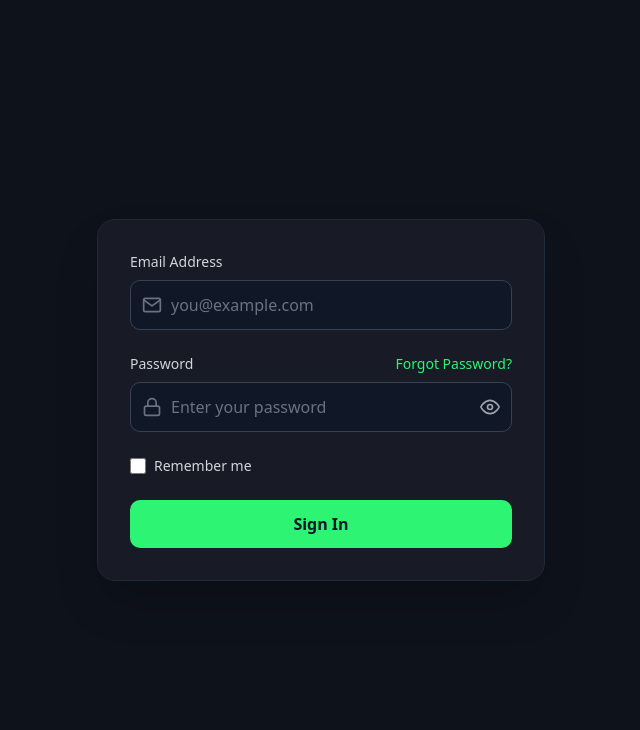
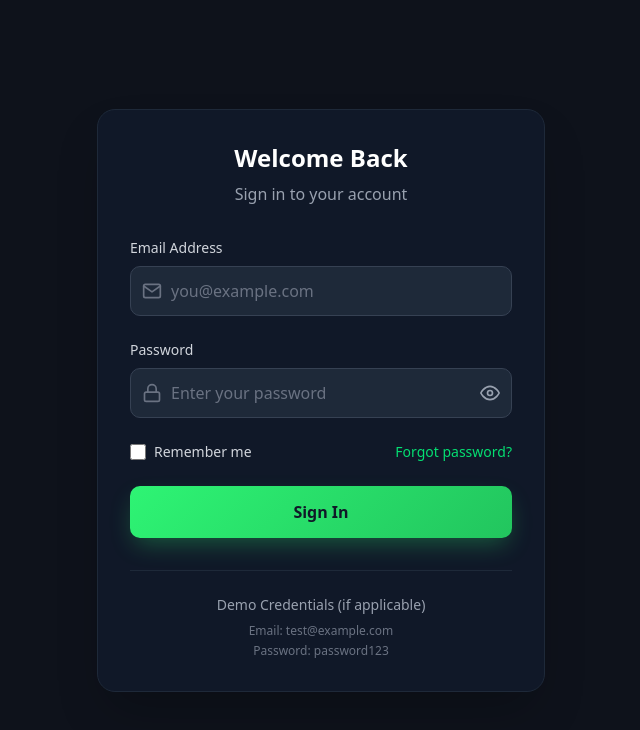
Before and after one commit to amuhaimen/fdahunter1_FO828B94B8AC4, a Next.js app: page / in a window 1280 px wide. Shown: the top 730 px of the page, without its empty margins (319-959 px from the left). Built offline with nearby package versions, Linux system fonts and the light colour scheme; no server answers.

Commit message:
login api successfully added

```diff
--- a/_components/Auth/Login.tsx
+++ b/_components/Auth/Login.tsx
@@ -1,7 +1,11 @@
 "use client";
 
-import { useState } from "react";
-import { FiEye, FiEyeOff, FiMail, FiLock, FiAlertCircle } from "react-icons/fi";
+import { useState, useEffect } from "react";
+import { useRouter } from "next/navigation";
+import { FiEye, FiEyeOff, FiMail, FiLock } from "react-icons/fi";
+import { useAuth } from "@/context/AuthContext";
+import { LoginResponse } from "@/services/authApi";
+import toast from "react-hot-toast";
 
 export default function LoginForm() {
   const [formData, setFormData] = useState({
@@ -10,7 +14,17 @@ export default function LoginForm() {
   });
   const [showPassword, setShowPassword] = useState(false);
   const [isLoading, setIsLoading] = useState(false);
-  const [errors, setErrors] = useState<{ email?: string; password?: string; general?: string }>({});
+  const [errors, setErrors] = useState<{ email?: string; password?: string }>({});
+
+  const { login, isAuthenticated, isLoading: authLoading } = useAuth();
+  const router = useRouter();
+
+  // Redirect if already authenticated
+  useEffect(() => {
+    if (isAuthenticated && !authLoading) {
+      router.push('/dashboard');
+    }
+  }, [isAuthenticated, authLoading, router]);
 
   const handleSubmit = async (e: React.FormEvent) => {
     e.preventDefault();
@@ -18,64 +32,133 @@ export default function LoginForm() {
     setErrors({});
 
     // Basic validation
-    const newErrors: { email?: string; password?: string } = {};
-
-    if (!formData.email) {
-      newErrors.email = "Email is required";
-    } else if (!/\S+@\S+\.\S+/.test(formData.email)) {
-      newErrors.email = "Email is invalid";
-    }
-
-    if (!formData.password) {
-      newErrors.password = "Password is required";
-    } else if (formData.password.length < 6) {
-      newErrors.password = "Password must be at least 6 characters";
-    }
-
-    if (Object.keys(newErrors).length > 0) {
-      setErrors(newErrors);
+    if (!formData.email.trim()) {
+      toast.error("Email is required");
+      setErrors({ email: "Email is required" });
       setIsLoading(false);
       return;
     }
 
-    // TODO: Implement actual login API call
+    if (!formData.password) {
+      toast.error("Password is required");
+      setErrors({ password: "Password is required" });
+      setIsLoading(false);
+      return;
+    }
+
+    // Email format validation
+    const emailRegex = /^[^\s@]+@[^\s@]+\.[^\s@]+$/;
+    if (!emailRegex.test(formData.email)) {
+      toast.error("Please enter a valid email address");
+      setErrors({ email: "Please enter a valid email address" });
+      setIsLoading(false);
+      return;
+    }
+
+    // Show loading toast
+    const loadingToast = toast.loading("Signing in...");
+
     try {
-      console.log("Login attempt:", formData);
-      // Simulate API call
-      await new Promise(resolve => setTimeout(resolve, 1000));
+      const response = await login(formData);
 
-      // For demo purposes - always show success
-      alert("Login successful! (This is a demo)");
+      if (response.success) {
+        // Dismiss loading toast
+        toast.dismiss(loadingToast);
 
-    } catch (error) {
-      setErrors({
-        general: "Login failed. Please check your credentials."
+        // Show success toast
+        toast.success("Login successful! Redirecting...", {
+          duration: 2000,
         });
+
+        // Redirect based on user type after delay
+        setTimeout(() => {
+          const userType = response.type;
+          if (userType === 'admin') {
+            router.push("/dashboard");
+          } else {
+            router.push("/");
+          }
+        }, 1500);
+      } else {
+        // Dismiss loading toast
+        toast.dismiss(loadingToast);
+
+        // Show error toast from API response
+        let errorMessage = "Login failed. Please try again.";
+
+        if (typeof response.message === 'string') {
+          errorMessage = response.message;
+        } else if (response.message?.message) {
+          errorMessage = response.message.message;
+        }
+
+        toast.error(errorMessage);
+      }
+
+    } catch (error: any) {
+      // Dismiss loading toast
+      toast.dismiss(loadingToast);
+
+      console.error("Login form error:", error);
+
+      // Show error toast
+      let errorMessage = "Login failed. Please try again.";
+
+      if (error.success === false) {
+        if (typeof error.message === 'string') {
+          errorMessage = error.message;
+        } else if (error.message?.message) {
+          errorMessage = error.message.message;
+        }
+      } else if (error instanceof Error) {
+        errorMessage = error.message;
+      } else if (typeof error === 'string') {
+        errorMessage = error;
+      }
+
+      toast.error(errorMessage);
     } finally {
       setIsLoading(false);
     }
   };
 
-  const handleForgotPassword = () => {
-    // TODO: Implement forgot password flow
-    alert("Forgot password feature coming soon!");
-  };
+  if (authLoading) {
+    return (
+      <div className="min-h-screen flex items-center justify-center p-4" style={{ backgroundColor: '#0e121b' }}>
+        <div className="fixed inset-0 bg-black/50 backdrop-blur-sm"></div>
+        <div className="relative z-10 flex flex-col items-center">
+          <div className="animate-spin rounded-full h-16 w-16 border-4 border-t-transparent border-green-500 mb-6"></div>
+          <h2 className="text-xl font-semibold text-white mb-2">Checking Authentication</h2>
+          <p className="text-gray-300">Please wait while we verify your session...</p>
+        </div>
+      </div>
+    );
+  }
 
   return (
     <div className="min-h-screen flex items-center justify-center p-4" style={{ backgroundColor: '#0e121b' }}>
-      <div className="w-full max-w-md">
 
-        {/* Login Form Card */}
-        <div
-          className="rounded-2xl p-8 shadow-2xl border border-gray-800"
-          style={{ backgroundColor: '#181a25' }}
-        >
-          {errors.general && (
-            <div className="mb-6 p-4 rounded-lg flex items-center gap-3" style={{ backgroundColor: 'rgba(239, 68, 68, 0.1)', border: '1px solid rgba(239, 68, 68, 0.3)' }}>
-              <FiAlertCircle className="text-red-500 flex-shrink-0" />
-              <p className="text-red-400 text-sm">{errors.general}</p>
+      {/* Loading Overlay */}
+      {isLoading && (
+        <>
+          <div className="fixed inset-0 bg-black/60 backdrop-blur-sm z-40"></div>
+          <div className="fixed inset-0 flex items-center justify-center z-50">
+            <div className="flex flex-col items-center">
+              <div className="animate-spin rounded-full h-16 w-16 border-4 border-t-transparent border-green-500 mb-6"></div>
+              <h2 className="text-xl font-semibold text-white mb-2">Signing In</h2>
+              <p className="text-gray-300">Please wait...</p>
             </div>
+          </div>
+        </>
       )}
+
+      <div className="w-full max-w-md relative z-10">
+
+        <div className="rounded-2xl p-8 shadow-2xl border border-gray-800 bg-gray-900 backdrop-blur-sm bg-opacity-90">
+          <div className="text-center mb-8">
+            <h1 className="text-2xl font-bold text-white mb-2">Welcome Back</h1>
+            <p className="text-gray-400">Sign in to your account</p>
+          </div>
 
           <form onSubmit={handleSubmit} className="space-y-6">
             {/* Email Field */}
@@ -91,36 +174,32 @@ export default function LoginForm() {
                   id="email"
                   type="email"
                   value={formData.email}
-                  onChange={(e) => setFormData({ ...formData, email: e.target.value })}
-                  className={`block w-full pl-10 pr-3 py-3 rounded-lg border bg-gray-900 text-white placeholder-gray-500 focus:outline-none focus:ring-2 focus:border-transparent transition-all ${
-                    errors.email
-                      ? 'border-red-500 focus:ring-red-500'
-                      : 'border-gray-700 focus:ring-emerald-500'
+                  onChange={(e) => {
+                    setFormData({ ...formData, email: e.target.value.trim() });
+                    if (errors.email) setErrors({ ...errors, email: undefined });
+                  }}
+                  className={`block w-full pl-10 pr-3 py-3 rounded-lg border bg-gray-800 text-white placeholder-gray-500 focus:outline-none focus:ring-2 focus:border-transparent transition-all ${
+                    errors.email ? 'border-red-500 focus:ring-red-500' : 'border-gray-700 focus:ring-green-500 focus:border-green-500'
                   }`}
                   placeholder="you@example.com"
-                  style={{ caretColor: '#2ef474' }}
+                  disabled={isLoading}
                 />
               </div>
               {errors.email && (
-                <p className="mt-2 text-sm text-red-400">{errors.email}</p>
+                <p className="mt-2 text-sm text-red-400 flex items-center gap-1 animate-pulse">
+                  <svg className="w-4 h-4" fill="currentColor" viewBox="0 0 20 20">
+                    <path fillRule="evenodd" d="M18 10a8 8 0 11-16 0 8 8 0 0116 0zm-7-4a1 1 0 11-2 0 1 1 0 012 0zM9 9a1 1 0 000 2v3a1 1 0 001 1h1a1 1 0 100-2v-3a1 1 0 00-1-1H9z" clipRule="evenodd" />
+                  </svg>
+                  {errors.email}
+                </p>
               )}
             </div>
 
             {/* Password Field */}
             <div>
-              <div className="flex items-center justify-between mb-2">
-                <label htmlFor="password" className="block text-sm font-medium text-gray-300">
+              <label htmlFor="password" className="block text-sm font-medium text-gray-300 mb-2">
                 Password
               </label>
-                <button
-                  type="button"
-                  onClick={handleForgotPassword}
-                  className="text-sm font-medium transition-colors hover:text-emerald-400"
-                  style={{ color: '#2ef474' }}
-                >
-                  Forgot Password?
-                </button>
-              </div>
               <div className="relative">
                 <div className="absolute inset-y-0 left-0 pl-3 flex items-center pointer-events-none">
                   <FiLock className="h-5 w-5 text-gray-500" />
@@ -129,55 +208,74 @@ export default function LoginForm() {
                   id="password"
                   type={showPassword ? "text" : "password"}
                   value={formData.password}
-                  onChange={(e) => setFormData({ ...formData, password: e.target.value })}
-                  className={`block w-full pl-10 pr-12 py-3 rounded-lg border bg-gray-900 text-white placeholder-gray-500 focus:outline-none focus:ring-2 focus:border-transparent transition-all ${
-                    errors.password
-                      ? 'border-red-500 focus:ring-red-500'
-                      : 'border-gray-700 focus:ring-emerald-500'
+                  onChange={(e) => {
+                    setFormData({ ...formData, password: e.target.value });
+                    if (errors.password) setErrors({ ...errors, password: undefined });
+                  }}
+                  className={`block w-full pl-10 pr-12 py-3 rounded-lg border bg-gray-800 text-white placeholder-gray-500 focus:outline-none focus:ring-2 focus:border-transparent transition-all ${
+                    errors.password ? 'border-red-500 focus:ring-red-500' : 'border-gray-700 focus:ring-green-500 focus:border-green-500'
                   }`}
                   placeholder="Enter your password"
-                  style={{ caretColor: '#2ef474' }}
+                  disabled={isLoading}
                 />
                 <button
                   type="button"
                   onClick={() => setShowPassword(!showPassword)}
-                  className="absolute inset-y-0 right-0 pr-3 flex items-center"
-                  style={{ color: '#9ca3af' }}
+                  className="absolute inset-y-0 right-0 pr-3 flex items-center text-gray-400 hover:text-gray-300 transition-colors"
+                  disabled={isLoading}
                 >
                   {showPassword ? (
-                    <FiEyeOff className="h-5 w-5 hover:text-gray-300 transition-colors" />
+                    <FiEyeOff className="h-5 w-5" />
                   ) : (
-                    <FiEye className="h-5 w-5 hover:text-gray-300 transition-colors" />
+                    <FiEye className="h-5 w-5" />
                   )}
                 </button>
               </div>
               {errors.password && (
-                <p className="mt-2 text-sm text-red-400">{errors.password}</p>
+                <p className="mt-2 text-sm text-red-400 flex items-center gap-1 animate-pulse">
+                  <svg className="w-4 h-4" fill="currentColor" viewBox="0 0 20 20">
+                    <path fillRule="evenodd" d="M18 10a8 8 0 11-16 0 8 8 0 0116 0zm-7-4a1 1 0 11-2 0 1 1 0 012 0zM9 9a1 1 0 000 2v3a1 1 0 001 1h1a1 1 0 100-2v-3a1 1 0 00-1-1H9z" clipRule="evenodd" />
+                  </svg>
+                  {errors.password}
+                </p>
               )}
             </div>
 
-            {/* Remember Me Checkbox */}
+            {/* Remember Me & Forgot Password */}
+            <div className="flex items-center justify-between">
               <div className="flex items-center">
                 <input
                   id="remember"
                   type="checkbox"
-                className="h-4 w-4 rounded border-gray-700 bg-gray-900 focus:ring-emerald-500 focus:ring-offset-gray-900 focus:ring-offset-2"
+                  className="h-4 w-4 rounded border-gray-700 bg-gray-800 focus:ring-green-500 focus:ring-offset-gray-900 focus:ring-offset-2"
                   style={{ accentColor: '#2ef474' }}
+                  disabled={isLoading}
                 />
                 <label htmlFor="remember" className="ml-2 block text-sm text-gray-300">
                   Remember me
                 </label>
+              </div>
+              <button
+                type="button"
+                onClick={() => toast.info("Forgot password feature coming soon!")}
+                className="text-sm font-medium text-green-400 hover:text-green-300 transition-colors disabled:opacity-50"
+                disabled={isLoading}
+              >
+                Forgot password?
+              </button>
             </div>
 
             {/* Submit Button */}
             <button
               type="submit"
               disabled={isLoading}
-              className="w-full py-3 px-4 rounded-lg font-medium text-gray-900 transition-all duration-200 transform hover:scale-[1.02] focus:outline-none focus:ring-2 focus:ring-offset-2 focus:ring-offset-gray-900 disabled:opacity-50 disabled:cursor-not-allowed hover:shadow-lg hover:shadow-emerald-500/20"
+              className="w-full py-3.5 px-4 rounded-lg font-semibold text-gray-900 transition-all duration-300 transform hover:scale-[1.02] active:scale-[0.98] focus:outline-none focus:ring-2 focus:ring-offset-2 focus:ring-offset-gray-900 disabled:opacity-50 disabled:cursor-not-allowed disabled:hover:scale-100 relative overflow-hidden group"
               style={{
-                backgroundColor: '#2ef474'
+                background: 'linear-gradient(135deg, #2ef474 0%, #22c55e 100%)',
+                boxShadow: '0 10px 25px -5px rgba(46, 244, 116, 0.3)'
               }}
             >
+              <span className="relative z-10">
                 {isLoading ? (
                   <div className="flex items-center justify-center">
                     <svg className="animate-spin h-5 w-5 mr-3 text-gray-900" xmlns="http://www.w3.org/2000/svg" fill="none" viewBox="0 0 24 24">
@@ -187,13 +285,24 @@ export default function LoginForm() {
                     Signing in...
                   </div>
                 ) : (
-                <span className="font-semibold">Sign In</span>
+                  "Sign In"
                 )}
+              </span>
+              <div className="absolute inset-0 bg-gradient-to-r from-green-500 to-emerald-500 opacity-0 group-hover:opacity-100 transition-opacity duration-300"></div>
             </button>
           </form>
+
+          {/* Demo Credentials Hint */}
+          <div className="mt-8 pt-6 border-t border-gray-800">
+            <div className="text-center">
+              <p className="text-sm text-gray-400 mb-2">Demo Credentials (if applicable)</p>
+              <div className="text-xs text-gray-500 space-y-1">
+                <p>Email: test@example.com</p>
+                <p>Password: password123</p>
               </div>
-
-
+            </div>
+          </div>
+        </div>
       </div>
     </div>
   );
--- a/_components/PrivateRoute.tsx
+++ b/_components/PrivateRoute.tsx
@@ -1,8 +1,8 @@
+'use client';
 import { useEffect } from 'react';
-import { useRouter } from 'next/router';
+import { useRouter } from 'next/navigation';
 import { useAuth } from '@/context/AuthContext';
-import authApi from '@/services/authApi';
-
+import toast from 'react-hot-toast';
 
 interface PrivateRouteProps {
   children: React.ReactNode;
@@ -12,32 +12,32 @@ interface PrivateRouteProps {
 
 const PrivateRoute: React.FC<PrivateRouteProps> = ({
   children,
-  allowedRoles = ['admin'],
-  redirectTo = '/login'
+  allowedRoles = ['admin', 'user'],
+  redirectTo = '/'
 }) => {
-  const { isAuthenticated, isLoading, user } = useAuth();
+  const { isAuthenticated, isLoading, userType } = useAuth();
   const router = useRouter();
 
   useEffect(() => {
-    // Don't redirect while loading
     if (isLoading) return;
 
-    // Redirect if not authenticated
     if (!isAuthenticated) {
+      toast.error("Please login to access this page", {
+        id: 'auth-required', // Prevent duplicate toasts
+      });
       router.push(redirectTo);
       return;
     }
 
     // Check role-based access
-    if (user && allowedRoles.length > 0) {
-      const userType = user.type || authApi.getUserType();
-      if (userType && !allowedRoles.includes(userType as 'admin' | 'user')) {
-        router.push('/unauthorized');
-      }
+    if (userType && allowedRoles.length > 0 && !allowedRoles.includes(userType as 'admin' | 'user')) {
+      toast.error("You don't have permission to access this page", {
+        id: 'no-permission',
+      });
+      router.push('/unauthorized');
     }
-  }, [isAuthenticated, isLoading, user, router, allowedRoles, redirectTo]);
+  }, [isAuthenticated, isLoading, userType, router, allowedRoles, redirectTo]);
 
-  // Show loading while checking auth
   if (isLoading) {
     return (
       <div className="flex justify-center items-center min-h-screen">
@@ -46,27 +46,23 @@ const PrivateRoute: React.FC<PrivateRouteProps> = ({
     );
   }
 
-  // Don't render anything if not authenticated (will redirect)
   if (!isAuthenticated) {
     return null;
   }
 
-  // Check role-based access before rendering
-  if (user && allowedRoles.length > 0) {
-    const userType = user.type || authApi.getUserType();
-    if (userType && !allowedRoles.includes(userType as 'admin' | 'user')) {
-      return null; // Will redirect in useEffect
-    }
+  if (userType && allowedRoles.length > 0 && !allowedRoles.includes(userType as 'admin' | 'user')) {
+    return null;
   }
 
   return <>{children}</>;
 };
 
-// Helper components for specific roles
 export const AdminRoute: React.FC<{ children: React.ReactNode }> = ({ children }) => {
   return <PrivateRoute allowedRoles={['admin']}>{children}</PrivateRoute>;
 };
 
-
+export const UserRoute: React.FC<{ children: React.ReactNode }> = ({ children }) => {
+  return <PrivateRoute allowedRoles={['user']}>{children}</PrivateRoute>;
+};
 
 export default PrivateRoute;
--- /dev/null
+++ b/_components/ToasterProvider.tsx
@@ -0,0 +1,65 @@
+"use client";
+
+import { Toaster } from "react-hot-toast";
+
+const ToastProvider = () => {
+  return (
+    <Toaster
+      position="top-center"
+      reverseOrder={false}
+      gutter={8}
+      containerClassName=""
+      containerStyle={{}}
+      toastOptions={{
+        // Default options
+        className: "",
+        duration: 3000,
+        style: {
+          background: "#1f2937",
+          color: "#fff",
+          border: "1px solid #374151",
+          borderRadius: "0.5rem",
+        },
+
+        // Success toast
+        success: {
+          duration: 3000,
+          style: {
+            background: "#065f46",
+            color: "#fff",
+            border: "1px solid #047857",
+          },
+          iconTheme: {
+            primary: "#10b981",
+            secondary: "#fff",
+          },
+        },
+
+        // Error toast
+        error: {
+          duration: 4000,
+          style: {
+            background: "#7f1d1d",
+            color: "#fff",
+            border: "1px solid #991b1b",
+          },
+          iconTheme: {
+            primary: "#ef4444",
+            secondary: "#fff",
+          },
+        },
+
+        // Loading toast
+        loading: {
+          duration: Infinity,
+          style: {
+            background: "#1f2937",
+            color: "#fff",
+          },
+        },
+      }}
+    />
+  );
+};
+
+export default ToastProvider;
--- a/app/dashboard/layout.tsx
+++ b/app/dashboard/layout.tsx
@@ -4,6 +4,7 @@ import { Urbanist } from "next/font/google";
 import Sidebar from "@/_components/shared/Sidebar";
 import Header from "@/_components/shared/Header";
 import { AuthProvider } from "@/context/AuthContext";
+import ToastProvider from "@/_components/ToasterProvider";
 
 
 
@@ -35,6 +36,7 @@ export default function Layout({ children }: { children: React.ReactNode }) {
           <Header onMenuClick={() => setIsSidebarOpen(true)} />
 
           <main className="flex-1 overflow-auto  min-w-0 min-h-0  p-6 bg-[#181a25]">
+
             {children}
 
           </main>
--- a/app/layout.tsx
+++ b/app/layout.tsx
@@ -2,6 +2,7 @@ import type { Metadata } from "next";
 import { Geist, Geist_Mono } from "next/font/google";
 import "./globals.css";
 import { AuthProvider } from "@/context/AuthContext";
+import ToastProvider from "@/_components/ToasterProvider";
 
 const geistSans = Geist({
   variable: "--font-geist-sans",
@@ -30,7 +31,7 @@ export default function RootLayout({
       >
         {/* include auth provider */}
         <AuthProvider>
-
+        <ToastProvider/>
         {children}
         </AuthProvider>
       </body>
--- a/context/AuthContext.tsx
+++ b/context/AuthContext.tsx
@@ -1,15 +1,16 @@
+"use client";
+
 import React, { createContext, useContext, useState, useEffect, ReactNode } from 'react';
-import { useRouter } from 'next/router';
-import authApi, { LoginRequest, LoginResponse, User } from '@/services/authApi';
-
+import { useRouter } from 'next/navigation';
+import authApi, { LoginRequest, LoginResponse } from '@/services/authApi';
 
 interface AuthContextType {
-  user: User | null;
   isLoading: boolean;
   login: (credentials: LoginRequest) => Promise<LoginResponse>;
-  logout: () => Promise<void>;
+  logout: () => void;
   isAuthenticated: boolean;
-  checkAuth: () => boolean;
+  userType: string | null;
+  userEmail: string | null;
 }
 
 const AuthContext = createContext<AuthContextType | undefined>(undefined);
@@ -27,34 +28,16 @@ interface AuthProviderProps {
 }
 
 export const AuthProvider: React.FC<AuthProviderProps> = ({ children }) => {
-  const [user, setUser] = useState<User | null>(null);
-  const [isLoading, setIsLoading] = useState(true);
+  const [isLoading, setIsLoading] = useState(false);
   const router = useRouter();
 
+  // Check initial auth state
   useEffect(() => {
-    const initAuth = async () => {
-      setIsLoading(true);
-
-      if (authApi.isAuthenticated()) {
-        try {
-          const response = await authApi.getProfile();
-          if (response.success && response.data) {
-            setUser(response.data);
-          } else {
-            authApi.clearAuth();
-            setUser(null);
-          }
-        } catch (error) {
-          console.error('Failed to fetch user profile:', error);
-          authApi.clearAuth();
-          setUser(null);
-        }
-      }
-
-      setIsLoading(false);
-    };
-
-    initAuth();
+    console.log("Initial auth check:", {
+      isAuthenticated: authApi.isAuthenticated(),
+      userType: authApi.getUserType(),
+      userEmail: authApi.getUserEmail()
+    });
   }, []);
 
   const login = async (credentials: LoginRequest): Promise<LoginResponse> => {
@@ -63,50 +46,40 @@ export const AuthProvider: React.FC<AuthProviderProps> = ({ children }) => {
       const response = await authApi.login(credentials);
 
       if (response.success) {
-        localStorage.setItem('user_type', response.type);
+        console.log("Login successful");
 
-        try {
-          const profileResponse = await authApi.getProfile();
-          if (profileResponse.success && profileResponse.data) {
-            setUser(profileResponse.data);
-          }
-        } catch (profileError) {
-          console.error('Failed to fetch profile after login:', profileError);
-        }
+        // Give localStorage time to save
+        setTimeout(() => {
+          console.log("After login localStorage check:", {
+            token: localStorage.getItem("access_token")?.substring(0, 20) + "...",
+            user_type: localStorage.getItem("user_type"),
+            user_email: localStorage.getItem("user_email")
+          });
+        }, 100);
       }
 
       return response;
     } catch (error) {
-      console.error('Login error:', error);
-      throw error;
+      // The error is now a LoginResponse object
+      console.error('Login error in context:', error);
+      throw error; // Pass the error response object
     } finally {
       setIsLoading(false);
     }
   };
 
-  const logout = async (): Promise<void> => {
-    try {
-      await authApi.logout();
-    } catch (error) {
-      console.error('Logout API error:', error);
-    } finally {
-      authApi.clearAuth();
-      setUser(null);
-      router.push('/login');
-    }
-  };
-
-  const checkAuth = (): boolean => {
-    return authApi.isAuthenticated();
+  const logout = (): void => {
+    authApi.clearAuth();
+    router.push('/');
   };
 
   const value: AuthContextType = {
-    user,
     isLoading,
     login,
     logout,
-    isAuthenticated: !!user && authApi.isAuthenticated(),
-    checkAuth,
+    isAuthenticated: authApi.isAuthenticated(),
+    userType: authApi.getUserType(),
+    userEmail: authApi.getUserEmail(),
   };
 
   return <AuthContext.Provider value={value}>{children}</AuthContext.Provider>;
```
Also changed, not shown: app/dashboard/page.tsx (+8 -1 lines), lib/axiosClient.ts (+14 -37 lines), services/authApi.ts (+42 -105 lines). Lines whose indentation alone changed are shown as unchanged.
